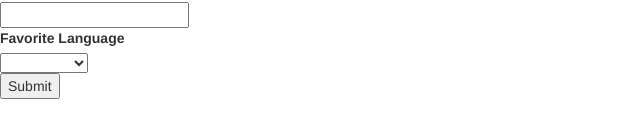
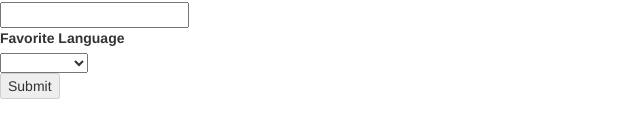
Before and after one commit to Fib88/angular-form, an Angular app: page / in a window 1280 px wide. Shown: the part 196-334 px from the top of the page, without its empty margins (0-640 px from the left). Built offline with nearby package versions, Linux system fonts and the light colour scheme.

Commit message:
save state before lunch

```diff
--- a/src/app/app.component.html
+++ b/src/app/app.component.html
@@ -12,7 +12,7 @@
 </head>
 <body>
 {{ friendModel | json }}
-<form #formName="ngForm">
+<form #formName="ngForm" name="friendForm">
 
   <label>First Name</label><br>
   <input #firstname="ngModel"  type="text"  name="firstname" [(ngModel)]="friendModel.firstname" required [class.wrong]="firstname.invalid && firstname.touched" pattern="^[^\d]+$ && /[^a-zA-Z0-9 ]/"><br>
@@ -31,7 +31,7 @@
       <option *ngFor="let language of languages">{{ language }}</option>
     </select><br>
 
-  <button id="submit" name="submit">Submit</button>
+  <button id="submit" name="submit" [disabled]="formName.form.invalid">Submit</button>
 
 </form>
 
```
